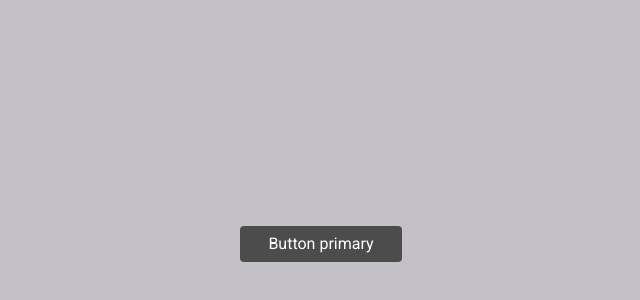
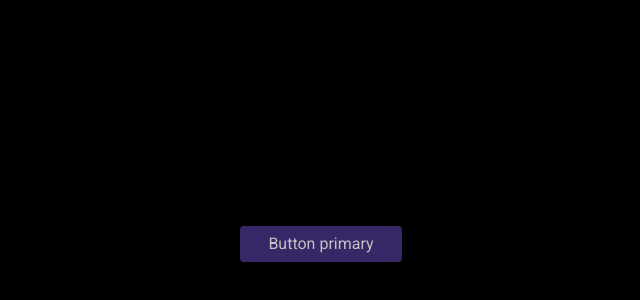
Before and after one commit to puerchik/cards, a React (Vite) app: page / in a window 1280 px wide. Shown: the part 74-374 px from the top of the page, without its empty margins (319-959 px from the left). Built offline with nearby package versions, Linux system fonts and the light colour scheme.

Commit message:
button primary without icon styles

```diff
--- a/src/App.tsx
+++ b/src/App.tsx
@@ -3,7 +3,9 @@ import { Button } from '@/components/ui/button'
 export function App() {
   return (
     <div className="container">
-      <Button variant="secondary">Button primary</Button>
+      <Button disabled variant="primary">
+        Button primary
+      </Button>
     </div>
   )
 }
--- a/src/components/ui/button/button.module.scss
+++ b/src/components/ui/button/button.module.scss
@@ -1,11 +1,13 @@
 .button {
   all: unset;
   cursor: pointer;
+  display: inline-block;
   box-sizing: border-box;
   color: inherit;
   font-family: inherit;
   padding: 6px 28px;
   border-radius: 4px;
+  transition: 0.2s;
 
   &:focus-visible {
     outline: 2px solid var(--color-info-500);
@@ -14,10 +16,34 @@
 
 .primary {
   background-color: var(--color-accent-500);
+
+  @media (hover: hover) {
+    &:hover {
+      background-color: var(--color-accent-300);
+    }
+  }
+
+  &:active {
+    background-color: var(--color-accent-700);
+  }
+
+  &:disabled {
+    background-color: var(--color-accent-900);
+    color: var(--color-light-900);
+    cursor: not-allowed;
+  }
 }
 
 .secondary {
   background-color: var(--color-dark-300);
+
+  &:hover {
+    background-color: var();
+  }
+
+  &:active {
+    background-color: var();
+  }
 }
 
 .fullWidth {
--- a/src/styles/_boilerplate.scss
+++ b/src/styles/_boilerplate.scss
@@ -37,7 +37,7 @@ body {
   line-height: var(--line-height-m);
   color: var(--color-light-100);
 
-  background-color: var(--color-light-900);
+  background-color: var(--color-dark-900);
 }
 
 .container {
```
